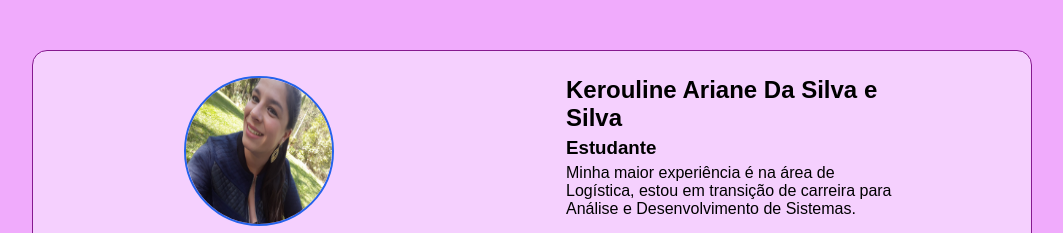
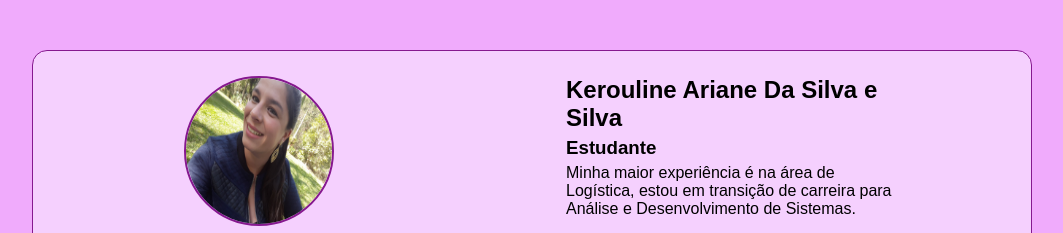
Before and after one commit to Kerouline-Ariane-Da-Silva/Sobre_Mim, a plain HTML site: page index.html in a window 1280 px wide. Shown: the top 233 px of the page, without its empty margins (108-1171 px from the left). Drawn offline with Linux system fonts and the light colour scheme; a script that the page names is missing.

Commit message:
cor borda img

```diff
--- a/src/styles/styles.css
+++ b/src/styles/styles.css
@@ -47,7 +47,7 @@ section aside {
 section img {
   width: 150px;
   height: 150px;
-  border: 2px solid #2563eb;
+  border: 2px solid #86198f;
   border-radius: 50%;
   margin-bottom: 10px;
 }
```
